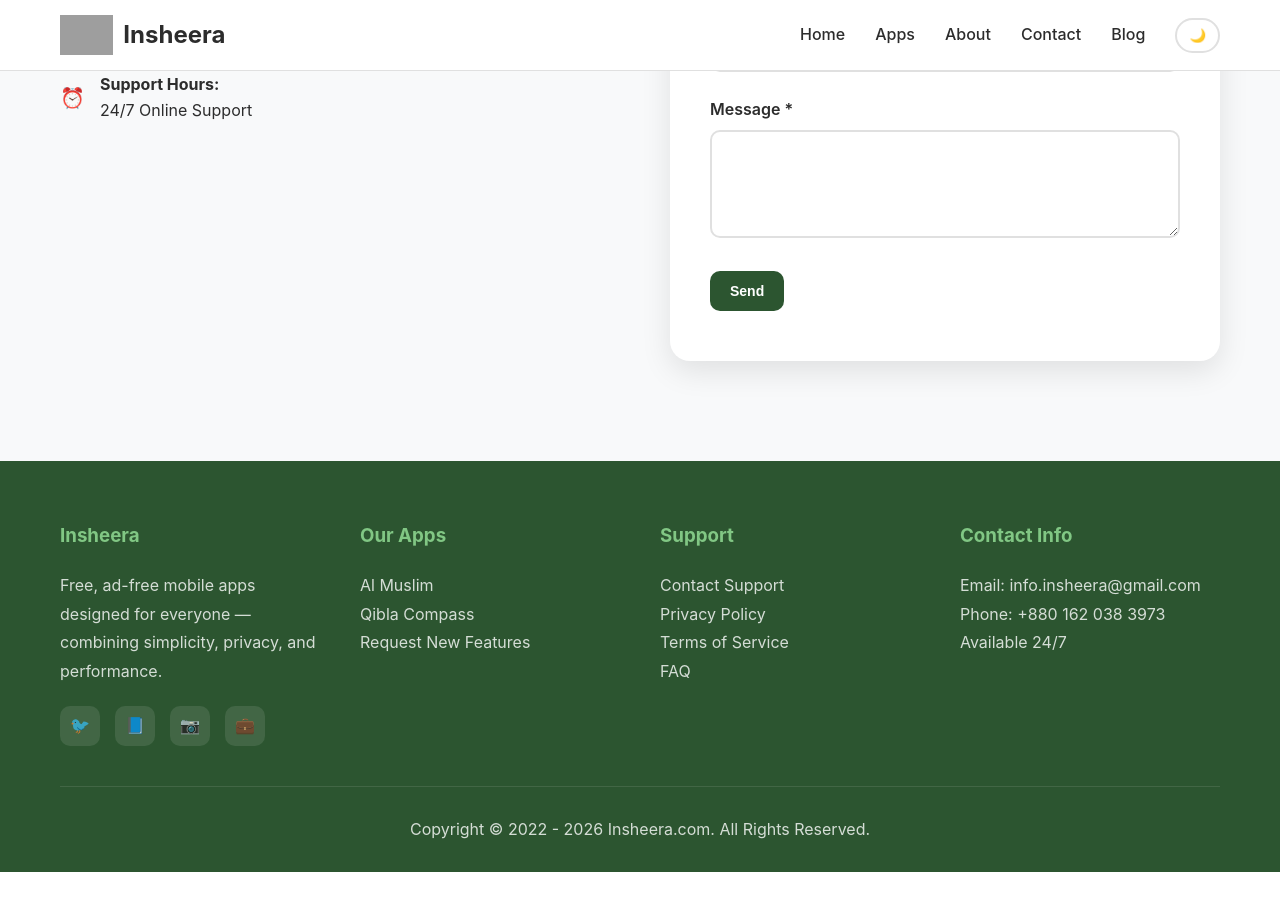
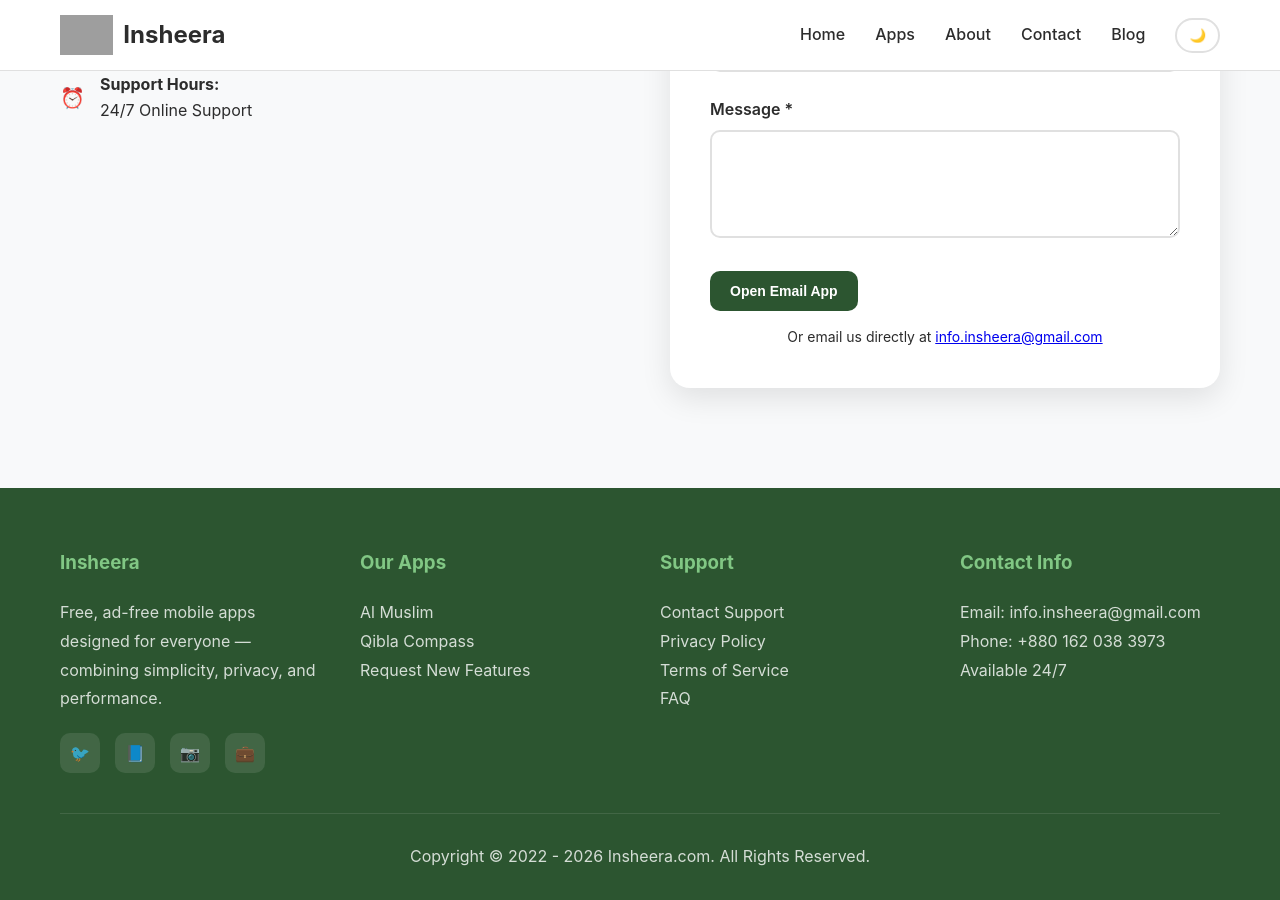
Before and after one commit to inshirai/inshirai.github.io, a Jekyll site: the page built from index.html, in a window 1280 px wide and 900 px high, scrolled down 3243 px. Built offline with Jekyll 4.4.1, drawn with Linux system fonts in a browser that asks for light colours; before the commit the page ends 4115 px from its top, so only the background shows below that; some of the changed lines change nothing that is shown; grey boxes are pictures that could not be loaded.

Commit message:
feat: implement mailto to send email

```diff
--- a/assets/js/script.js
+++ b/assets/js/script.js
@@ -90,28 +90,64 @@
   });
 }
 
-// Form validation
-document.querySelectorAll('form').forEach((form) => {
-  form.addEventListener('submit', function (e) {
-    const requiredFields = form.querySelectorAll('[required]');
+// Contact form (mailto) — opens the visitor's email client with a prefilled message
+const contactForm = document.getElementById('contact-form');
+
+if (contactForm) {
+  const errorMessage = document.getElementById('contact-form-error-message');
+  const successMessage = document.getElementById('contact-form-success-message');
+  const toEmail = contactForm.dataset.email || 'info.insheera@gmail.com';
+
+  contactForm.addEventListener('submit', function (e) {
+    e.preventDefault();
+
+    if (errorMessage) errorMessage.textContent = '';
+    if (successMessage) successMessage.textContent = '';
+
     let isValid = true;
-
-    requiredFields.forEach((field) => {
+    contactForm.querySelectorAll('[required]').forEach((field) => {
       if (!field.value.trim()) {
         isValid = false;
         field.style.borderColor = '#e74c3c';
-        field.placeholder = 'This field is required';
       } else {
         field.style.borderColor = '';
       }
     });
 
     if (!isValid) {
-      e.preventDefault();
-      alert('Please fill in all required fields.');
+      if (errorMessage) errorMessage.textContent = 'Please fill in all required fields.';
+      return;
+    }
+
+    const nameField = document.getElementById('contact-name');
+    const emailField = document.getElementById('contact-email');
+    const messageField = document.getElementById('contact-message');
+
+    const name = nameField ? nameField.value.trim() : '';
+    const email = emailField ? emailField.value.trim() : '';
+    const message = messageField ? messageField.value.trim() : '';
+
+    const subject = name ? 'Website contact from ' + name : 'Website contact';
+    const bodyLines = [];
+    if (name) bodyLines.push('Name: ' + name);
+    if (email) bodyLines.push('Email: ' + email);
+    bodyLines.push('', message);
+
+    const mailtoUrl =
+      'mailto:' +
+      toEmail +
+      '?subject=' +
+      encodeURIComponent(subject) +
+      '&body=' +
+      encodeURIComponent(bodyLines.join('\n'));
+
+    window.location.href = mailtoUrl;
+
+    if (successMessage) {
+      successMessage.textContent = 'Opening your email app...';
     }
   });
-});
+}
 
 // Lazy loading for images
 if ('IntersectionObserver' in window) {
--- a/index.html
+++ b/index.html
@@ -168,10 +168,10 @@
         </div>
       </div>
 
-      <!-- Contact Form (Formspree) -->
+      <!-- Contact Form (mailto) -->
       <div class="contact-form-widget">
         <h3 class="contact-form-title">Send us a Message</h3>
-        <form action="https://formspree.io/f/yourFormId" method="POST">
+        <form id="contact-form" data-email="{{ site.email }}" novalidate>
           <label for="contact-name">Name</label>
           <input class="contact-form-name" id="contact-name" name="name" size="30" type="text" autocomplete="name">
 
@@ -181,16 +181,16 @@
           <label for="contact-message">Message *</label>
           <textarea class="contact-form-email-message" cols="25" id="contact-message" name="message" rows="5" required></textarea>
 
-          <input type="hidden" name="_subject" value="New message from inshirai.github.io">
-          <input type="text" name="_gotcha" style="display:none" tabindex="-1" autocomplete="off">
-
-          <input class="contact-form-button contact-form-button-submit" type="submit" value="Send">
+          <input class="contact-form-button contact-form-button-submit" type="submit" value="Open Email App">
 
           <div style="text-align: center; max-width: 222px; width: 100%">
             <p class="contact-form-error-message" id="contact-form-error-message"></p>
             <p class="contact-form-success-message" id="contact-form-success-message"></p>
           </div>
         </form>
+        <p style="text-align: center; margin-top: 15px; font-size: 14px;">
+          Or email us directly at <a href="mailto:{{ site.email }}">{{ site.email }}</a>
+        </p>
       </div>
     </div>
   </div>
```
